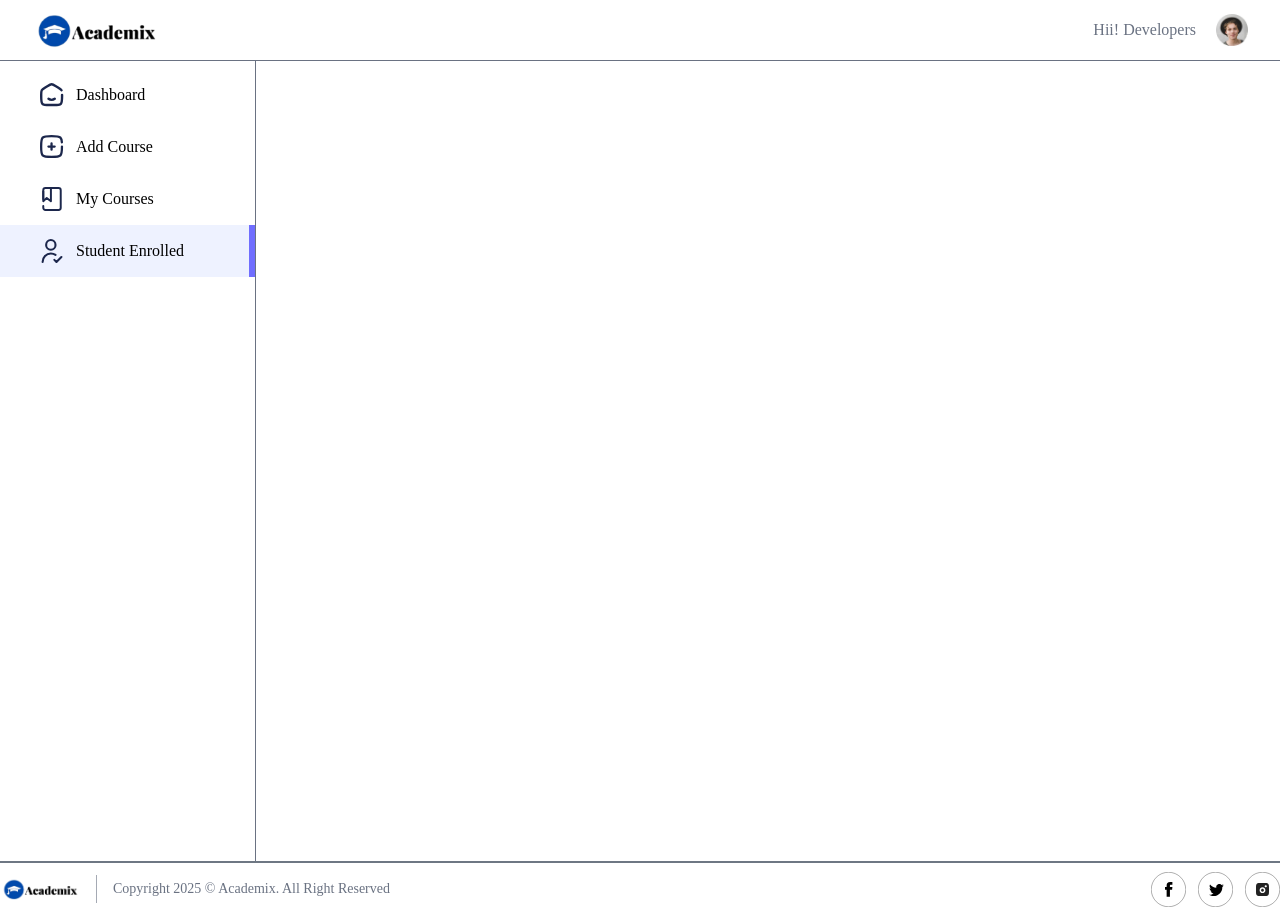
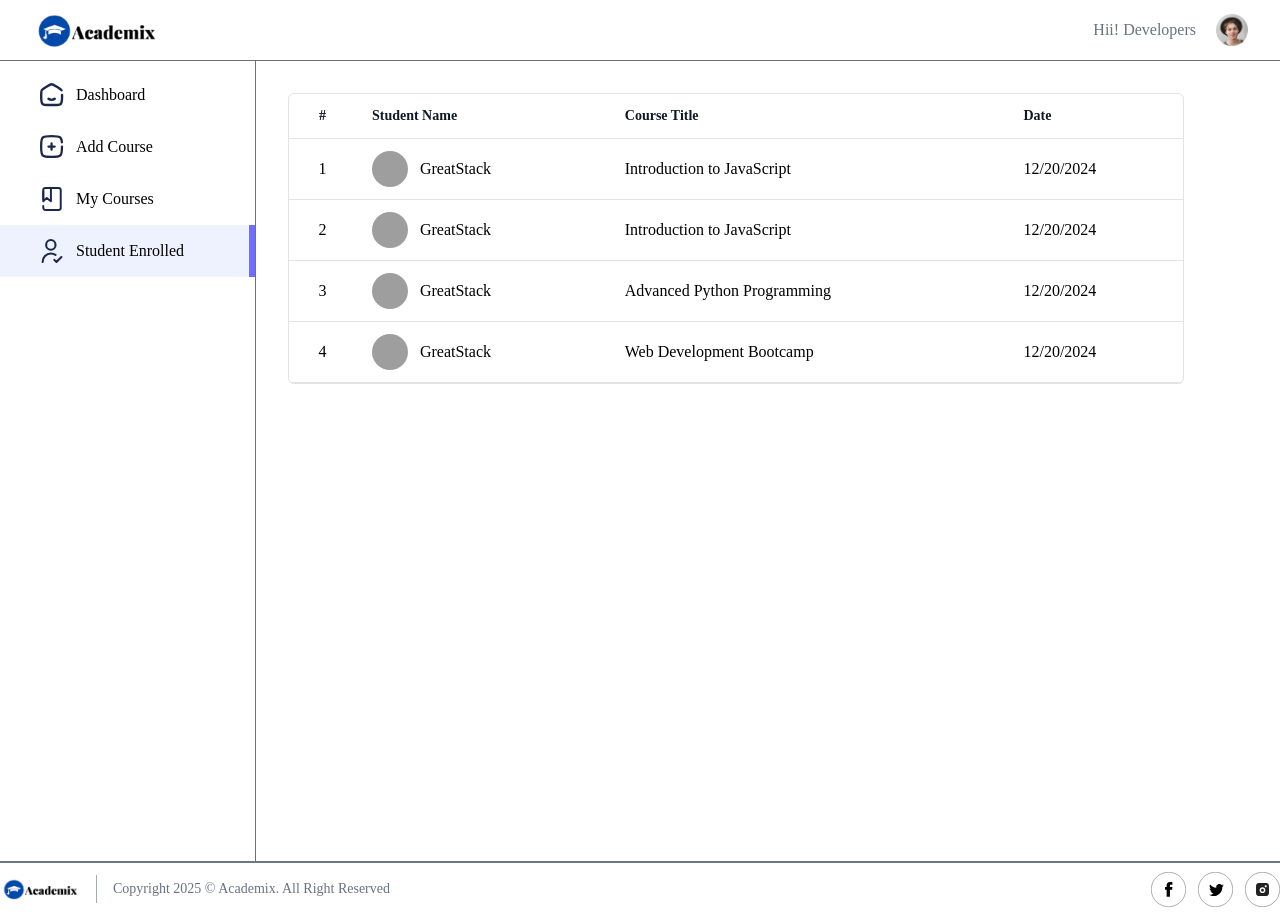
Before and after one commit to yuvrajsingh101280/LMS-software, a React (Vite) app in the folder frontend/: page /educator/student-enrolled in a window 1280 px wide. Built offline with nearby package versions, Linux system fonts and the light colour scheme; no server answers; grey boxes are pictures that could not be loaded.

Commit message:
Implement StudentsEnrolled component with student data fetching and loading state

```diff
--- a/frontend/src/pages/educator/StudentsEnrolled.jsx
+++ b/frontend/src/pages/educator/StudentsEnrolled.jsx
@@ -1,7 +1,61 @@
-import React from "react";
+import React, { useEffect, useState } from "react";
+import { dummyStudentEnrolled } from "../../assets/assets";
+import Loading from "../../components/students/Loading";
+const StudentsEnrolled = () => {
+  const [enrolledStudents, setEnrolledStudents] = useState(null);
+  const fetchEnrolledStudents = async () => {
+    setEnrolledStudents(dummyStudentEnrolled);
+  };
+  console.log(enrolledStudents);
+  useEffect(() => {
+    fetchEnrolledStudents();
+  }, [enrolledStudents]);
 
-const StudentsEnrolled = () => {
-  return <div></div>;
+  return enrolledStudents ? (
+    <div className="min-h-screen flex flex-col items-start justify-between md:p-8 md:pb-0 p-4 pt-8 pb-0">
+      <div className="flex flex-col items-center max-w-4xl w-full overflow-hidden rounded-md bg-white border border-gray-500/20">
+        <table className="table-fixed md:table-auto w-full overflow-hidden pb-4">
+          <thead className="text-gray-900 border-b border-gray-500/20 text-sm text-left">
+            <tr>
+              <th className="px-4 py-3 font-semibold text-center hidden sm:table-cell">
+                #
+              </th>
+              <th className="px-4 py-3 font-semibold">Student Name</th>
+              <th className="px-4 py-3 font-semibold">Course Title</th>
+              <th className="px-4 py-3 font-semibold hidden sm:table-cell">
+                Date
+              </th>
+            </tr>
+          </thead>
+
+          <tbody>
+            {enrolledStudents.map((item, index) => (
+              <tr key={index} className="border-b border-gray-500/20">
+                <td className="px-4 py-3 text-center hidden sm:table-cell">
+                  {index + 1}
+                </td>
+                <td className="md:px-4 px-2 py-3 flex items-center space-x-3">
+                  <img
+                    src={item.student.imageUrl}
+                    alt=""
+                    className="w-9 h-9 rounded-full"
+                  />
+
+                  <span className="truncate">{item.student.name}</span>
+                </td>
+                <td className="px-4 py-3 truncate">{item.courseTitle}</td>
+                <td className="px-4 py-3 hidden sm:table-cell">
+                  {new Date(item.purchaseDate).toLocaleDateString()}
+                </td>
+              </tr>
+            ))}
+          </tbody>
+        </table>
+      </div>
+    </div>
+  ) : (
+    <Loading />
+  );
 };
 
 export default StudentsEnrolled;
```
